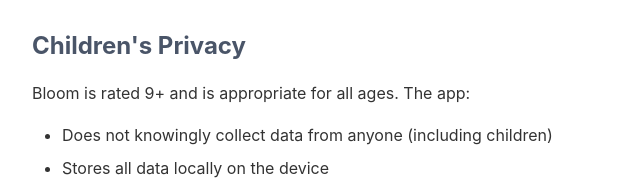
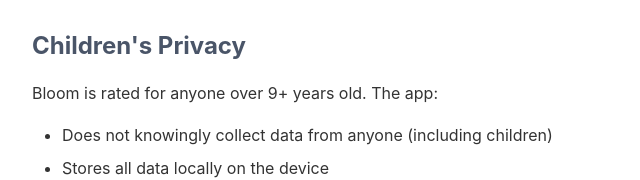
Before and after one commit to x4z8dkh65t-ui/bloom-privacy-policy, a plain HTML site: page index.html in a window 1280 px wide. Shown: the part 2612-2792 px from the top of the page, 208-848 px from the left. Drawn offline with Linux system fonts and the light colour scheme.

Commit message:
Update index.html
updated children's age to over 9

```diff
--- a/index.html
+++ b/index.html
@@ -136,7 +136,7 @@
     </ul>
 
     <h2>Children's Privacy</h2>
-    <p>Bloom is rated 9+ and is appropriate for all ages. The app:</p>
+    <p>Bloom is rated for anyone over 9+ years old. The app:</p>
     <ul>
         <li>Does not knowingly collect data from anyone (including children)</li>
         <li>Stores all data locally on the device</li>
```
